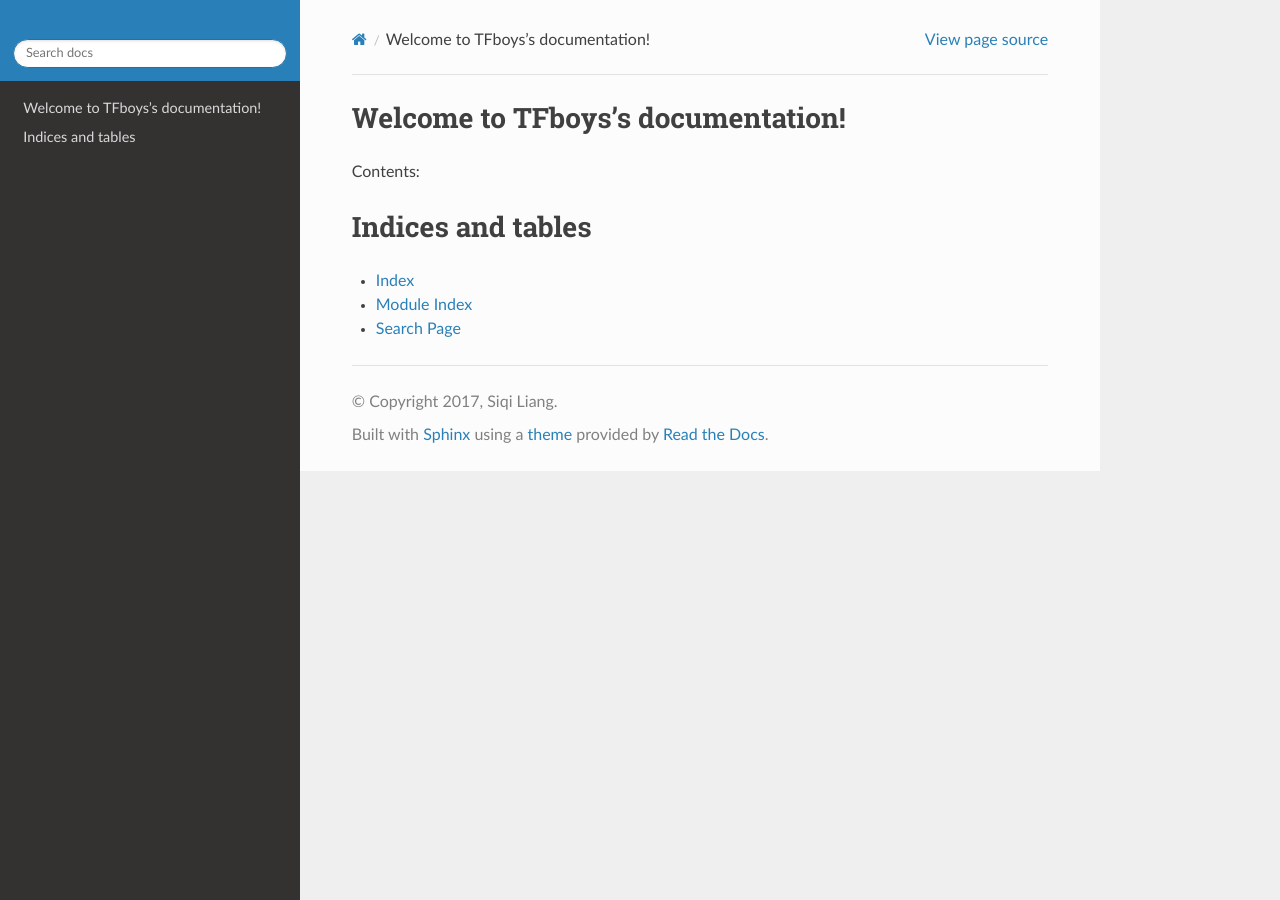
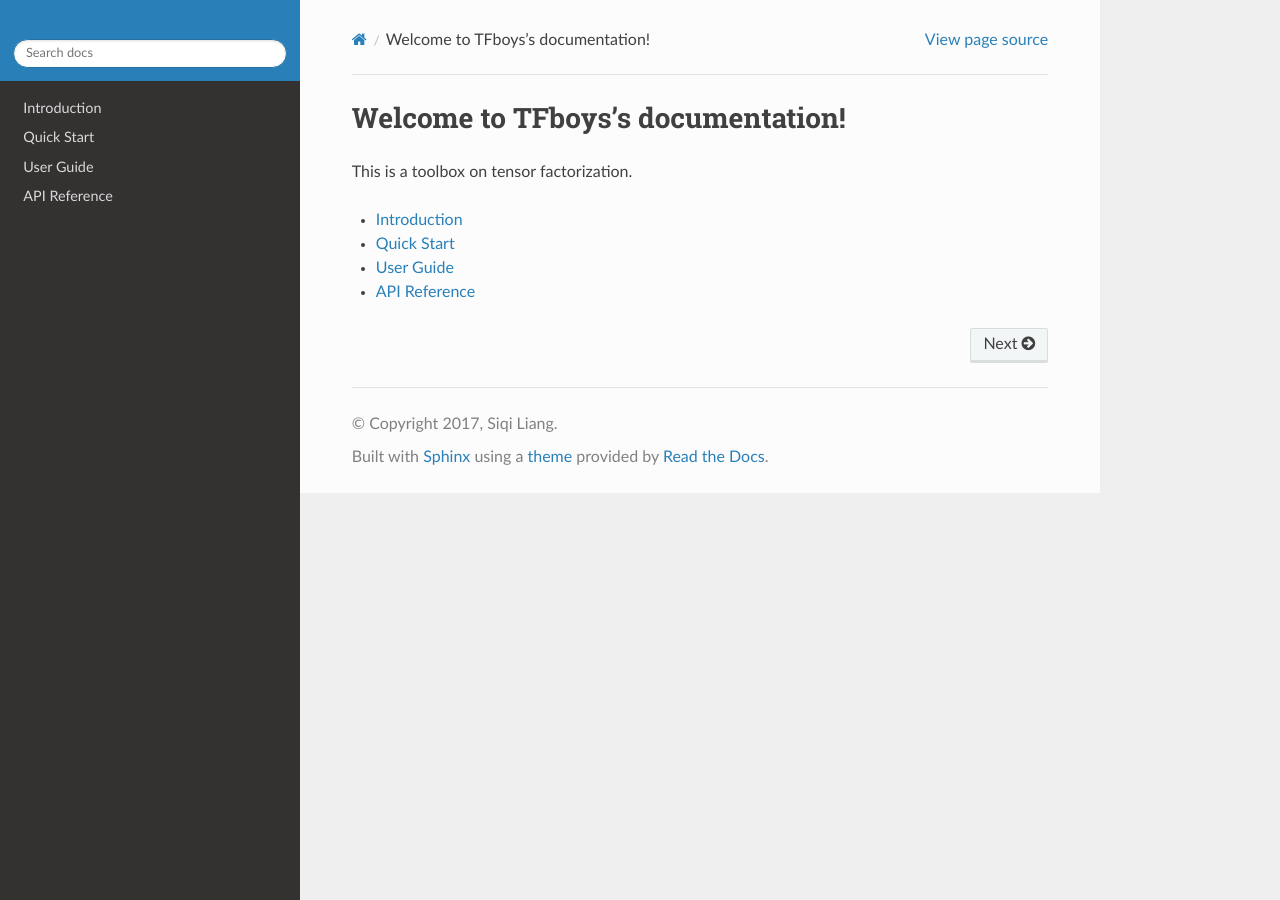
Before and after one commit to Large-Scale-Tensor-Decomposition/TensorD, a Sphinx documentation site: the page built from docs/source/index.rst, in a window 1280 px wide. Built offline with Sphinx 7.4.7 and the Read the Docs theme 2.0.0, drawn with Linux system fonts in a browser that asks for light colours.

Commit message:
Add introduction; Add API reference; Add user guide; Add quick start
Add API reference;
Add user guide;
Add quick start;
Add introduction;

```diff
--- a/docs/source/index.rst
+++ b/docs/source/index.rst
@@ -6,17 +6,13 @@
 Welcome to TFboys's documentation!
 ==================================
 
-Contents:
+This is a toolbox on tensor factorization.
 
 .. toctree::
-   :maxdepth: 2
-   :numbered: 4
+   :maxdepth: 1
 
 
-
-Indices and tables
-==================
-
-* :ref:`genindex`
-* :ref:`modindex`
-* :ref:`search`
+   introduction
+   Quick Start <quick_start>
+   user_guide
+   API Reference <src>
--- /dev/null
+++ b/docs/source/introduction.rst
@@ -0,0 +1,5 @@
+============
+Introduction
+============
+
+This is the Introduction of TensorToolbox
--- /dev/null
+++ b/docs/source/quick_start.rst
@@ -0,0 +1,5 @@
+=========================
+TensorToolbox Quick Start
+=========================
+
+Welcome to this tutorial. It will guide you to the basic operations of tensor.
--- /dev/null
+++ b/docs/source/user_guide.rst
@@ -0,0 +1,5 @@
+==========
+User Guide
+==========
+
+Welcome to this guidence.
```
Also changed, not shown: docs/source/src.rst (added, +50 -0 lines).
